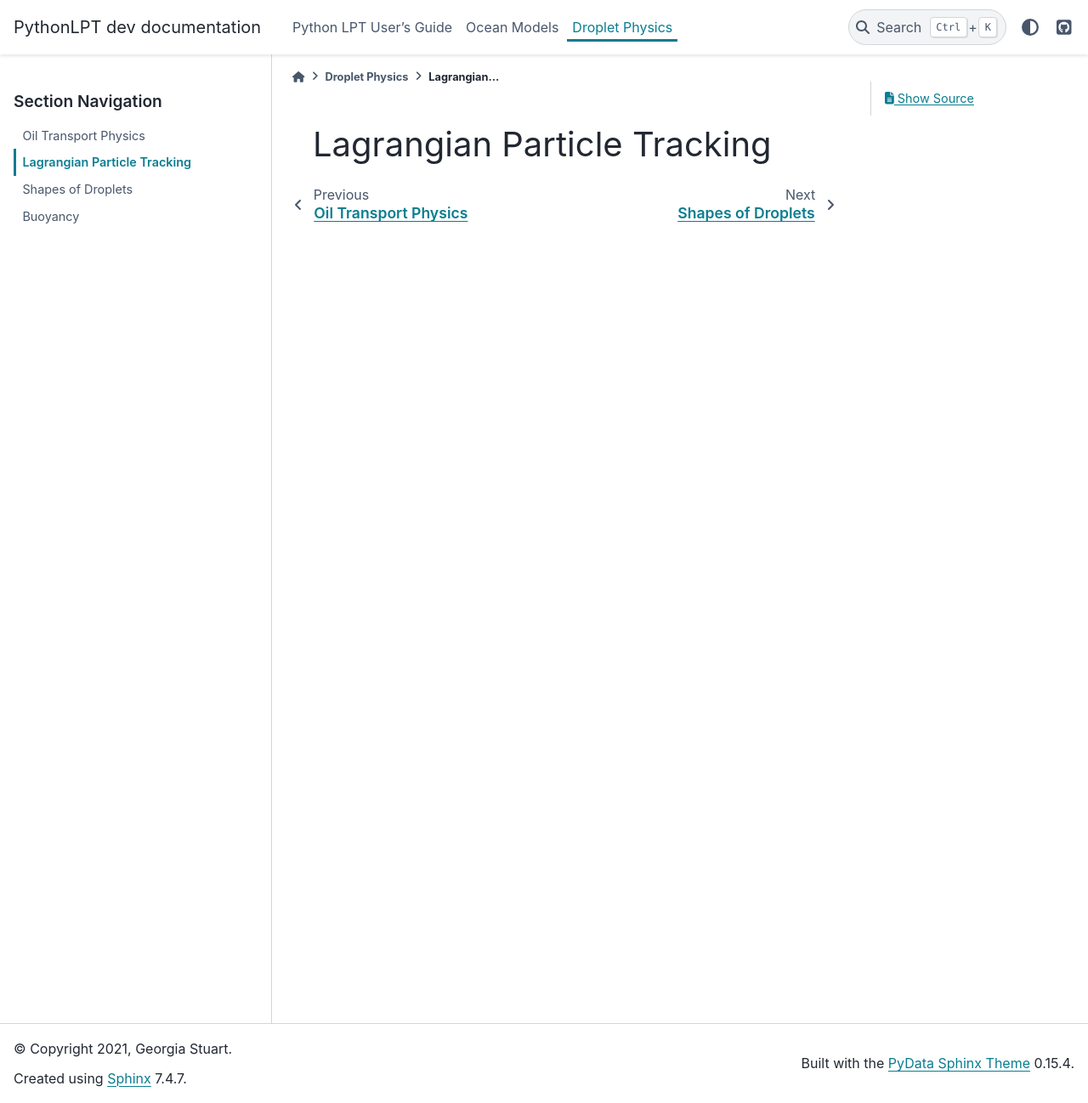
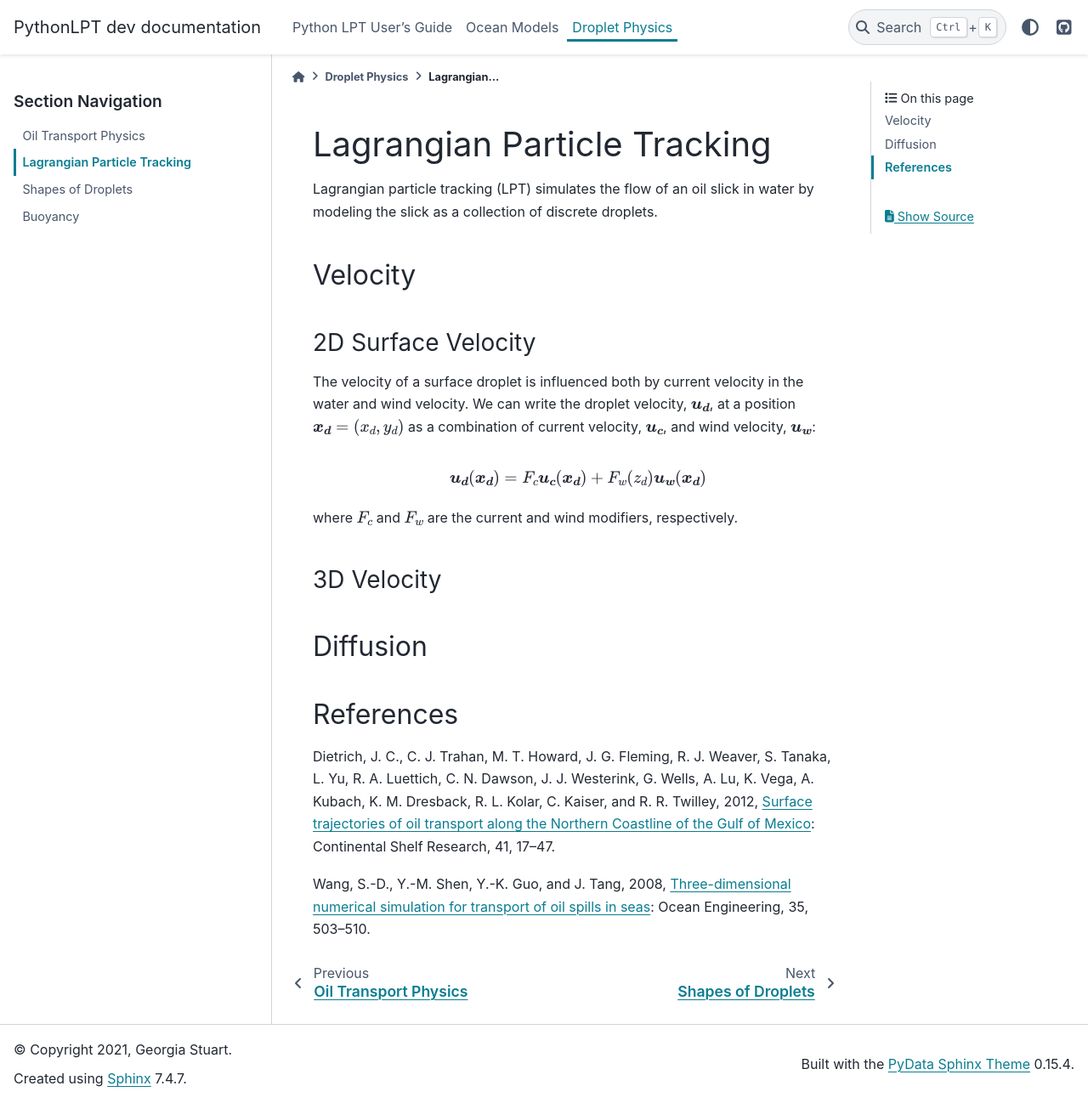
Before and after one commit to UT-CHG/PYOPATRA, a Sphinx documentation site: the page built from docs/physics/lpt.rst, in a window 1280 px wide and 1298 px high. Shown: the whole window at 85% size. Built offline with Sphinx 7.4.7 and the PyData theme 0.15.4, drawn with Linux system fonts in a browser that asks for light colours.

Commit message:
Update LPT docs

```diff
--- a/docs/physics/lpt.rst
+++ b/docs/physics/lpt.rst
@@ -1,2 +1,37 @@
 Lagrangian Particle Tracking
 ============================
+
+Lagrangian particle tracking (LPT) simulates the flow of an oil slick in water by modeling the slick as a collection of discrete droplets.
+
+Velocity
+--------
+
+2D Surface Velocity
++++++++++++++++++++
+
+The velocity of a surface droplet is influenced both by current velocity in the water and wind velocity. We can write
+the droplet velocity, :math:`\boldsymbol{u_d}`, at a position :math:`\boldsymbol{x_d} = (x_d, y_d)` as a combination of
+current velocity, :math:`\boldsymbol{u_c}`, and wind velocity, :math:`\boldsymbol{u_w}`:
+
+.. math::
+   \boldsymbol{u_d}(\boldsymbol{x_d}) = F_c\boldsymbol{u_c}(\boldsymbol{x_d}) + F_w(z_d) \boldsymbol{u_w}(\boldsymbol{x_d})
+
+where :math:`F_c` and :math:`F_w` are the current and wind modifiers, respectively.
+
+3D Velocity
++++++++++++
+
+Diffusion
+---------
+
+References
+----------
+
+Dietrich, J. C., C. J. Trahan, M. T. Howard, J. G. Fleming, R. J. Weaver, S. Tanaka, L. Yu, R. A. Luettich, C. N. Dawson,
+J. J. Westerink, G. Wells, A. Lu, K. Vega, A. Kubach, K. M. Dresback, R. L. Kolar, C. Kaiser, and R. R. Twilley, 2012,
+`Surface trajectories of oil transport along the Northern Coastline of the Gulf of Mexico <https://www.sciencedirect.com/science/article/abs/pii/S0278434312000799>`_:
+Continental Shelf Research, 41, 17–47.
+
+Wang, S.-D., Y.-M. Shen, Y.-K. Guo, and J. Tang, 2008,
+`Three-dimensional numerical simulation for transport of oil spills in seas <https://www.sciencedirect.com/science/article/pii/S0029801807002582>`_:
+Ocean Engineering, 35, 503–510.
```
